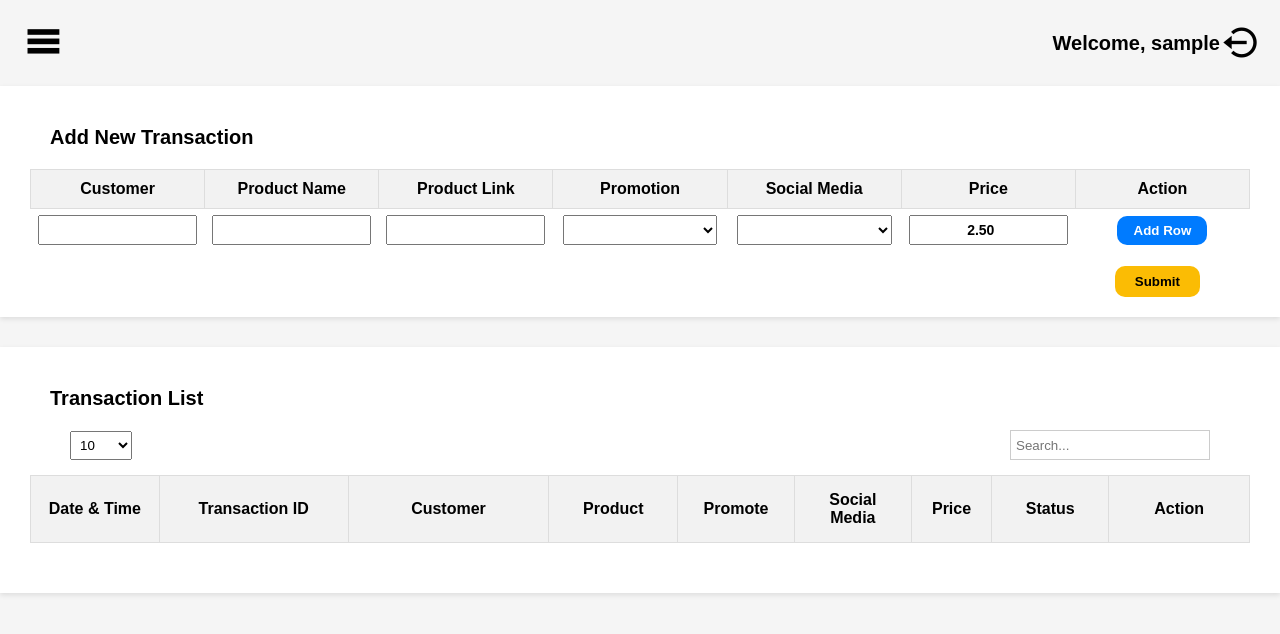
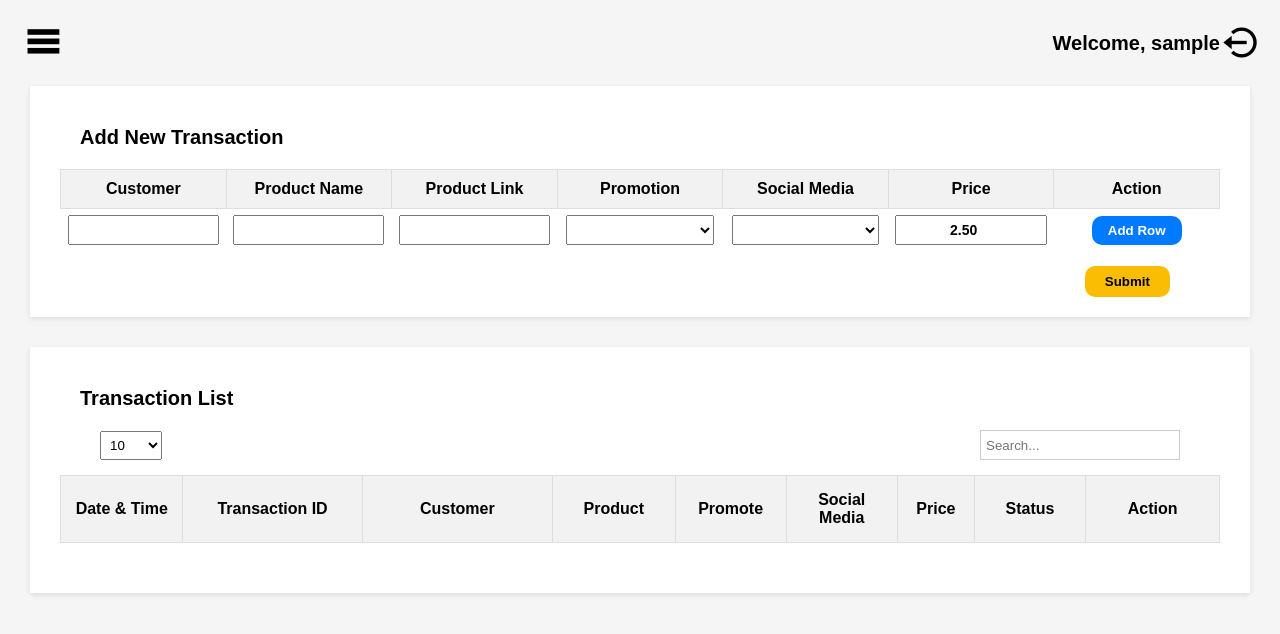
Before and after one commit to spinner99-bit/admin.mega-menu.xyz, a plain HTML site: page addTransaction.html in a window 1280 px wide. Drawn offline with nearby package versions, Linux system fonts and the light colour scheme; no server answers; sample sign-in values are in the browser's storage.

Commit message:
Update addTransaction.html

```diff
--- a/addTransaction.html
+++ b/addTransaction.html
@@ -49,6 +49,8 @@
         </div>
     </div>
 </div>
+
+<div class="fullPage-wrapper">
 
     <div class="transaction-add-wrapper">
         <div class="transaction-add-container">
@@ -131,6 +133,8 @@
         </div>
     </div>
 
+</div>
+
 
 <script src="addTransaction.js"></script>
 
```
